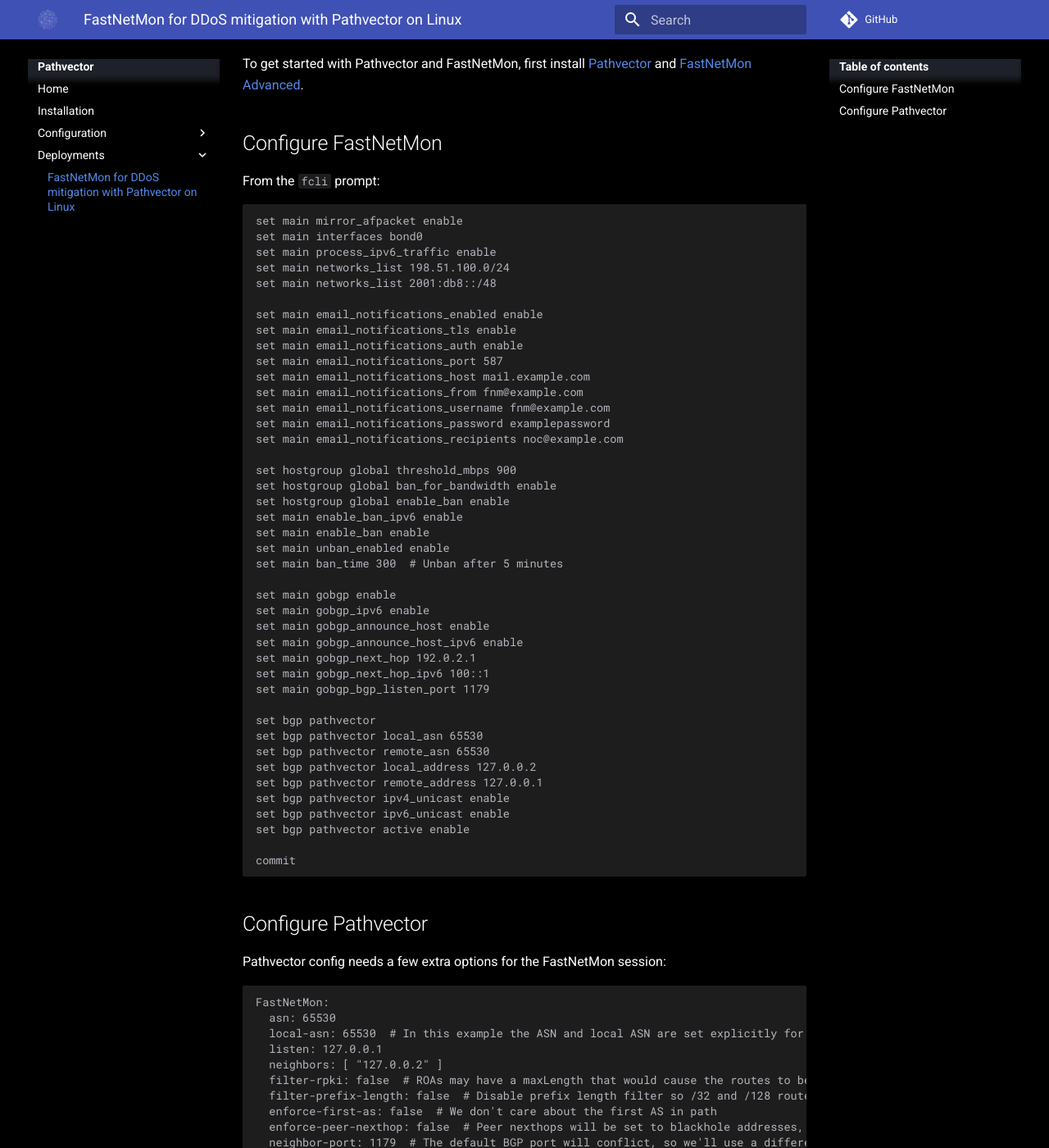
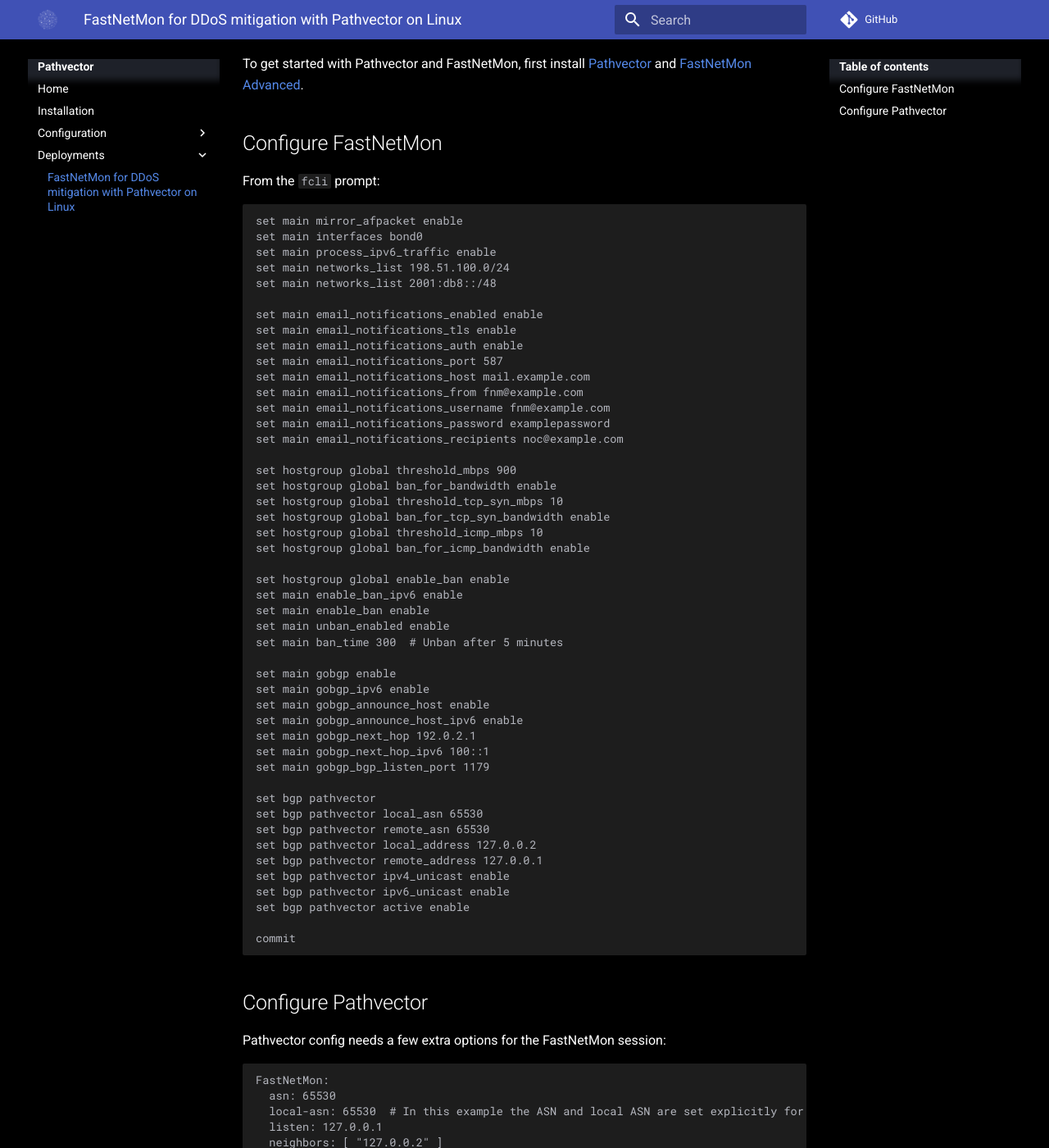
Before and after one commit to natesales/pathvector, an MkDocs documentation site: the page built from docs/deployments/fastnetmon.md, in a window 1280 px wide and 1400 px high, scrolled down 223 px. Shown: the whole window at 82% size. Built offline with MkDocs 1.6.1 and Material for MkDocs 9.7.7, drawn with Linux system fonts in a browser that asks for light colours; comment, search, counter and statistics services are not loaded.

Commit message:
add SYN/ICMP flood limits

```diff
--- a/docs/deployments/fastnetmon.md
+++ b/docs/deployments/fastnetmon.md
@@ -27,6 +27,11 @@
 
 set hostgroup global threshold_mbps 900
 set hostgroup global ban_for_bandwidth enable
+set hostgroup global threshold_tcp_syn_mbps 10
+set hostgroup global ban_for_tcp_syn_bandwidth enable
+set hostgroup global threshold_icmp_mbps 10
+set hostgroup global ban_for_icmp_bandwidth enable
+
 set hostgroup global enable_ban enable
 set main enable_ban_ipv6 enable
 set main enable_ban enable
```
